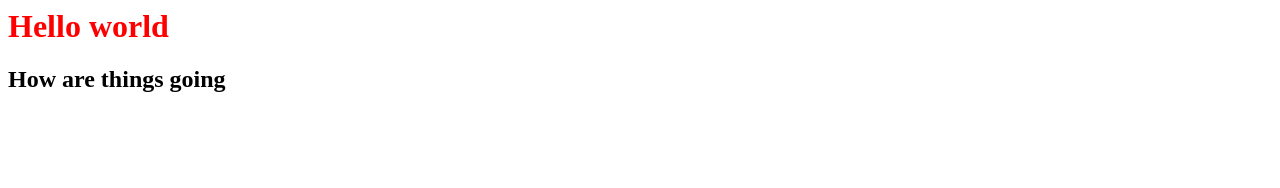
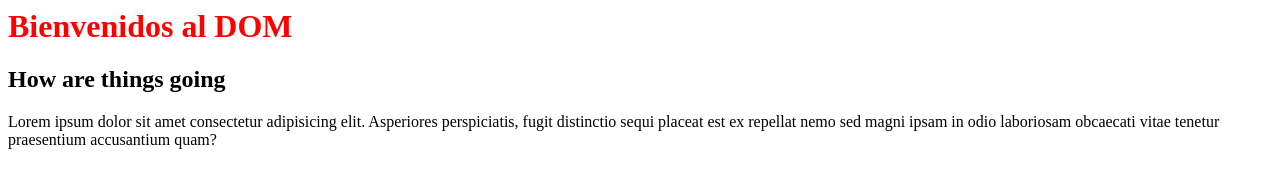
Before and after one commit to amalary/Intro-To-The-Dom, a plain HTML site: page index.html in a window 1280 px wide. Drawn offline with Linux system fonts and the light colour scheme.

```diff
--- a/Scripts/Intro-To-DOM.js
+++ b/Scripts/Intro-To-DOM.js
@@ -33,4 +33,24 @@ const h2humm = document.getElementById('hummer');
 
 console.log(h2humm);
 
-// QquerySelector
+// querySelector
+
+// Returns the first element that a descendant of node that matches selectors
+
+const titleByQuerySelector = document.querySelector('#hummer');
+
+console.log({titleByQuerySelector})
+
+const pEl = document.querySelector('.cool');
+
+console.log({pEl});
+
+// Change the content of the element
+
+// InnerHTML
+
+titleEl.innerHTML = '<h2>Welcome Home</h2> '
+
+// Text content
+
+titleEl.textContent = 'Bienvenidos al DOM'
--- a/index.html
+++ b/index.html
@@ -11,6 +11,8 @@
 
     <h1 id = 'titles' class="styling" >Hello world</h1>
     <h2 id = 'hummer'>How are things going </h2>
+    <p class = 'cool'>Lorem ipsum dolor sit amet consectetur adipisicing elit. Asperiores perspiciatis, fugit distinctio sequi placeat est ex repellat nemo sed magni ipsam in odio laboriosam obcaecati vitae tenetur praesentium accusantium quam? </p>
+
 
 </body>
 </html>
```
